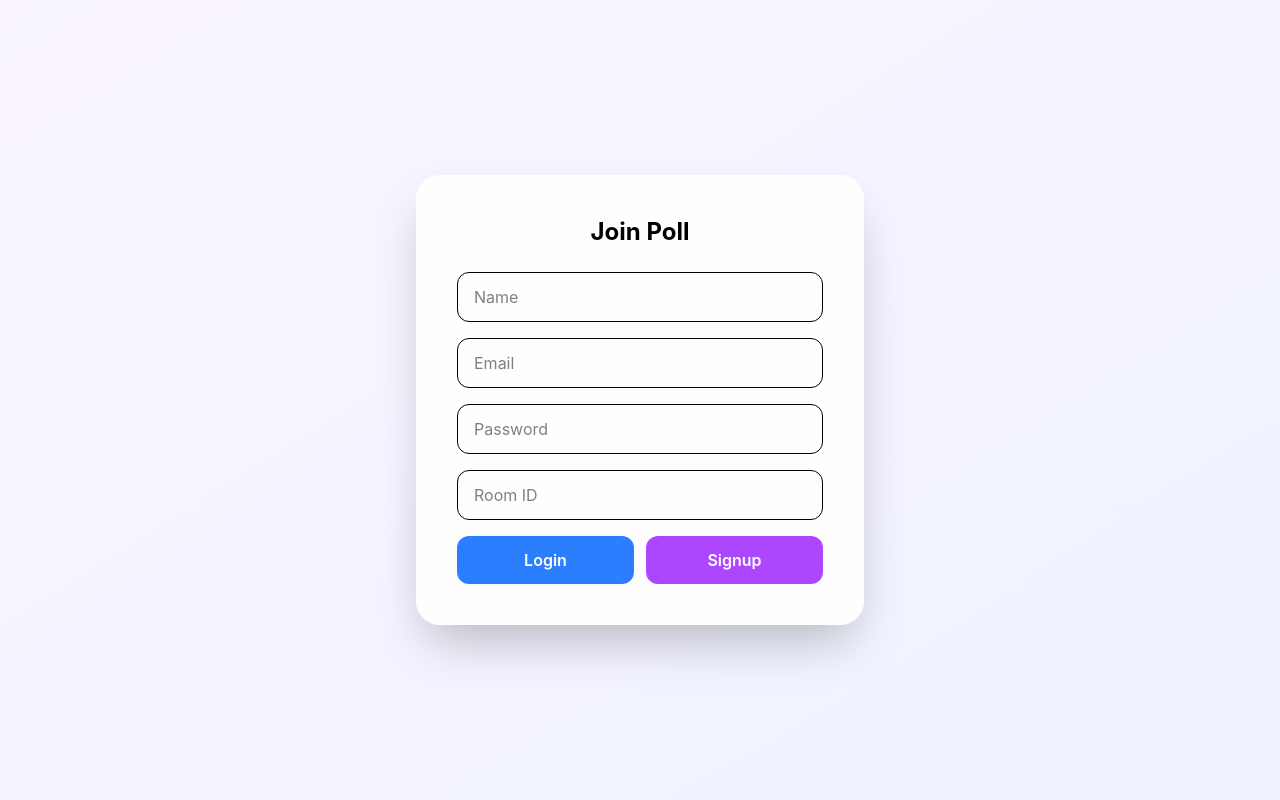
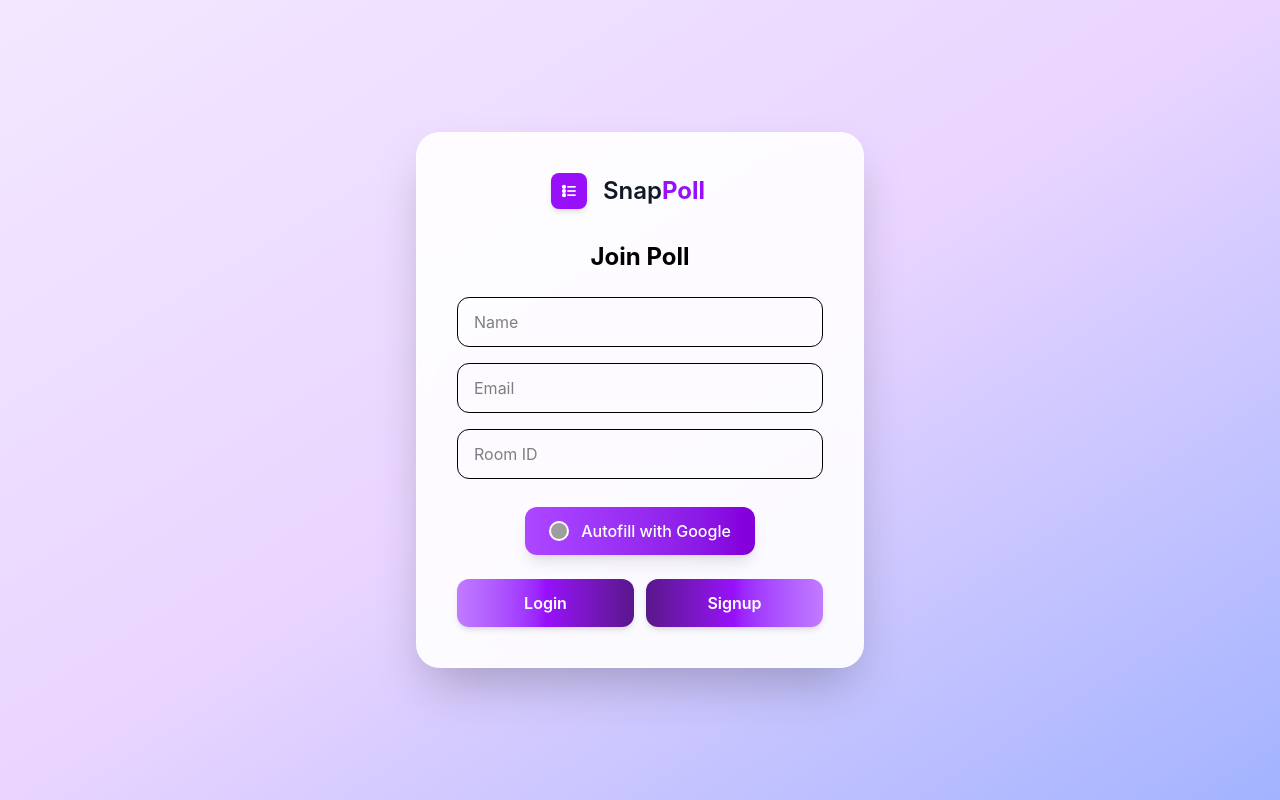
Before and after one commit to GarvitGoyal18902/assignment_frontend, a React (Vite) app: page /student in a window 1280 px wide. Built offline with nearby package versions, Linux system fonts and the light colour scheme; no server answers; grey boxes are pictures that could not be loaded.

Commit message:
google auth

```diff
--- a/package.json
+++ b/package.json
@@ -13,9 +13,11 @@
         "beautify": "prettier --write ."
     },
     "dependencies": {
+        "@react-oauth/google": "^0.13.5",
         "@tailwindcss/vite": "^4.2.1",
         "@types/react-router-dom": "^5.3.3",
         "axios": "^1.13.5",
+        "jwt-decode": "^4.0.0",
         "react": "^19.2.0",
         "react-dom": "^19.2.0",
         "react-icons": "^5.6.0",
--- a/src/containers/Login/Login.tsx
+++ b/src/containers/Login/Login.tsx
@@ -24,12 +24,25 @@ export default function Login() {
     };
 
     return (
-        <div className="min-h-screen bg-white flex flex-col items-center justify-center pt-24 px-6">
+        <div className="min-h-screen bg-white flex flex-col items-center justify-center pt-24 px-6 space-y-20">
             {/* Badge */}
-            <div className="mb-10">
-                <span className="inline-flex items-center px-4 py-1.5 rounded-full bg-purple-50 border border-purple-200 text-xs font-semibold tracking-wide text-purple-600 shadow-sm">
-                    ✦ Intervue Poll
-                </span>
+
+         <div className="flex items-center justify-center gap-4">
+            <div className="w-9 h-9 bg-purple-600 rounded-lg flex items-center justify-center shadow-md">
+                <svg className="w-5 h-5 text-white" fill="none" stroke="currentColor" strokeWidth="2" viewBox="0 0 24 24">
+                    <circle cx="6" cy="7" r="1.5" fill="white"/>
+                    <circle cx="6" cy="12" r="1.5" fill="white"/>
+                    <circle cx="6" cy="17" r="1.5" fill="white"/>
+                    <line x1="10" y1="7" x2="20" y2="7" stroke="white"/>
+                    <line x1="10" y1="12" x2="20" y2="12" stroke="white"/>
+                    <line x1="10" y1="17" x2="20" y2="17" stroke="white"/>
+                </svg>
+                </div>
+
+
+            <span className="text-2xl font-semibold text-gray-900">
+                Snap<span className="text-purple-600 font-bold">Poll</span>
+            </span>
             </div>
 
             {/* Title & Description */}
@@ -49,7 +62,7 @@ export default function Login() {
                     onClick={handleRoleSelect}
                     isSelected={selectedRole === 'student'}
                     title="I'm a Student"
-                    description="Lorem Ipsum is simply dummy text of the printing and typesetting industry."
+                    description="Join live sessions, submit responses, and participate in real-time polls."
                 />
 
                 <RoleSelector
@@ -57,7 +70,7 @@ export default function Login() {
                     onClick={handleRoleSelect}
                     isSelected={selectedRole === 'teacher'}
                     title="I'm a Teacher"
-                    description="Submit answers and view live poll results in real-time."
+                    description="Create sessions, conduct polls, and monitor responses in real time."
                 />
             </div>
 
--- a/src/containers/StudentLogin.tsx
+++ b/src/containers/StudentLogin.tsx
@@ -2,6 +2,7 @@ import axios from 'axios';
 import { useNavigate } from 'react-router-dom';
 import { API_BASE_URL } from '../constants/constants';
 import { useEffect, useRef, useState } from 'react';
+import { useGoogleLogin } from '@react-oauth/google';
 
 export default function StudentLogin() {
     let navigate = useNavigate();
@@ -9,11 +10,35 @@ export default function StudentLogin() {
     const [studentName, setStudentName] = useState('');
     const [email, setEmail] = useState('');
     const [roomId, setRoomId] = useState('');
-    const [password, setPassword] = useState('');
+    const [password, setPassword] = useState('defaultPassword');
 
     const [error, setError] = useState('');
     const [loading, setLoading] = useState(false);
 
+
+    const handleGoogleSuccess = async (tokenResponse: any) => {
+        try {
+            const res = await axios.get(
+                'https://www.googleapis.com/oauth2/v3/userinfo',
+                {
+                    headers: {
+                        Authorization: `Bearer ${tokenResponse.access_token}`
+                    }
+                }
+            );
+            setStudentName(res.data.name || '');
+            setEmail(res.data.email || '');
+
+        } catch (err) {
+            setError('Failed to fetch Google user info');
+        }
+    };
+
+
+    const login = useGoogleLogin({
+        onSuccess: handleGoogleSuccess,
+        onError: () => setError('Google login failed')
+    });
 
 
     const handleLogin = async () => {
@@ -77,13 +102,22 @@ export default function StudentLogin() {
             navigate('/waiting');
 
         } catch (err: any) {
+            if (!err.response) {
+                setError('Server is starting, please wait a few seconds and try again');
+                return;
+            }
+
             const status = err.response?.status;
 
             if (status === 403) {
                 navigate('/kicked');
                 return;
+            } else if (status === 401) {
+                setError('Invalid credentials ');
+            } else if (status === 402) {
+                setError('Signup first ');
             } else if (status === 400) {
-                setError(err.response?.data?.message || 'Signup failed');
+                setError(err.response?.data?.message || 'Bad request');
             } else if (status === 500) {
                 setError('Server error, try again later');
             } else {
@@ -95,9 +129,24 @@ export default function StudentLogin() {
     };
 
     return (
-        <div className="min-h-screen bg-gradient-to-br from-purple-50 to-indigo-50 flex items-center justify-center p-8 font-sans">
-            <div className="bg-white/90 backdrop-blur-sm rounded-3xl shadow-2xl p-10 w-full max-w-md border border-white/50 transform transition-all duration-500">
+            <div className="min-h-screen bg-gradient-to-br from-purple-100 via-purple-200 to-indigo-300 flex items-center justify-center p-8 font-sans">            <div className="bg-white/90 backdrop-blur-sm rounded-3xl shadow-2xl p-10 w-full max-w-md border border-white/50 transform transition-all duration-500 ">
+                 <div className="flex items-center justify-center gap-4 mb-8 -translate-x-3">
+            <div className="w-9 h-9 bg-purple-600 rounded-lg flex items-center justify-center shadow-md">
+                <svg className="w-5 h-5 text-white" fill="none" stroke="currentColor" strokeWidth="2" viewBox="0 0 24 24">
+                    <circle cx="6" cy="7" r="1.5" fill="white"/>
+                    <circle cx="6" cy="12" r="1.5" fill="white"/>
+                    <circle cx="6" cy="17" r="1.5" fill="white"/>
+                    <line x1="10" y1="7" x2="20" y2="7" stroke="white"/>
+                    <line x1="10" y1="12" x2="20" y2="12" stroke="white"/>
+                    <line x1="10" y1="17" x2="20" y2="17" stroke="white"/>
+                </svg>
+                </div>
 
+
+            <span className="text-2xl font-semibold text-gray-900">
+                Snap<span className="text-purple-600 font-bold">Poll</span>
+            </span>
+            </div>
                 <h1 className="text-2xl font-bold mb-6 text-center">Join Poll</h1>
 
                 <input
@@ -116,13 +165,13 @@ export default function StudentLogin() {
                     className="w-full mb-4 px-4 py-3 rounded-xl border focus:ring-2 focus:ring-purple-300"
                 />
 
-                <input
+                {/* <input
                     type="password"
                     value={password}
                     onChange={(e) => setPassword(e.target.value)}
                     placeholder="Password"
                     className="w-full mb-4 px-4 py-3 rounded-xl border focus:ring-2 focus:ring-purple-300"
-                />
+                /> */}
 
                 <input
                     type="text"
@@ -138,20 +187,53 @@ export default function StudentLogin() {
                     </div>
                 )}
 
+                <div className="flex flex-col items-center justify-center mt-3 mb-6">
+                    <button
+                        onClick={() => login()}
+                        className="flex items-center gap-3 px-6 py-3
+                                bg-gradient-to-r from-purple-500 to-purple-700
+                                text-white font-medium rounded-xl
+                                shadow-lg hover:shadow-xl
+                                hover:from-purple-600 hover:to-purple-800
+                                transition-all duration-200"
+                    >
+                        <img
+                            src="https://www.svgrepo.com/show/475656/google-color.svg"
+                            alt="google"
+                            className="w-5 h-5 bg-white rounded-full p-0.5"
+                        />
+                        Autofill with Google
+                    </button>
+                </div>
+
+
                 <div className="flex gap-3">
                     <button
                         onClick={handleLogin}
                         disabled={loading}
-                        className="w-1/2 py-3 rounded-xl bg-blue-500 text-white font-semibold transition-all hover:scale-105 active:scale-95 disabled:opacity-50"
-                    >
+                        className="w-1/2 py-3 rounded-xl
+                                bg-gradient-to-r from-purple-400 via-purple-600 to-purple-900
+                                text-white font-semibold
+                                shadow-md hover:shadow-lg
+                                transition-all duration-300
+                                hover:from-purple-500 hover:via-purple-700 hover:to-purple-950
+                                hover:scale-105 active:scale-95
+                                disabled:opacity-50"                >
                         {loading ? 'Loading...' : 'Login'}
                     </button>
+
 
                     <button
                         onClick={handleSignup}
                         disabled={loading}
-                        className="w-1/2 py-3 rounded-xl bg-purple-500 text-white font-semibold transition-all hover:scale-105 active:scale-95 disabled:opacity-50"
-                    >
+                        className="w-1/2 py-3 rounded-xl
+                                bg-gradient-to-l from-purple-400 via-purple-600 to-purple-900
+                                text-white font-semibold
+                                shadow-md hover:shadow-lg
+                                transition-all duration-300
+                                hover:from-purple-500 hover:via-purple-700 hover:to-purple-950
+                                hover:scale-105 active:scale-95
+                                disabled:opacity-50"                       >
                         {loading ? 'Loading...' : 'Signup'}
                     </button>
                 </div>
--- a/src/main.tsx
+++ b/src/main.tsx
@@ -1,14 +1,23 @@
 import { StrictMode } from 'react';
 import { createRoot } from 'react-dom/client';
 import { BrowserRouter } from 'react-router-dom';
+import { GoogleOAuthProvider } from '@react-oauth/google';
+
 
 import App from './App';
 import './style.css';
 
+const clientId = import.meta.env.VITE_GOOGLE_CLIENT_ID;
+if (!clientId) {
+    console.error('Missing Google Client ID');
+}
+
 createRoot(document.getElementById('root')!).render(
     <BrowserRouter>
-        <StrictMode>
-            <App />
-        </StrictMode>
+        <GoogleOAuthProvider clientId={clientId}>
+            <StrictMode>
+                <App />
+            </StrictMode>
+        </GoogleOAuthProvider>
     </BrowserRouter>
 );
```
Also changed, not shown: 1 other file (tests, documents, lock files or other folders).
